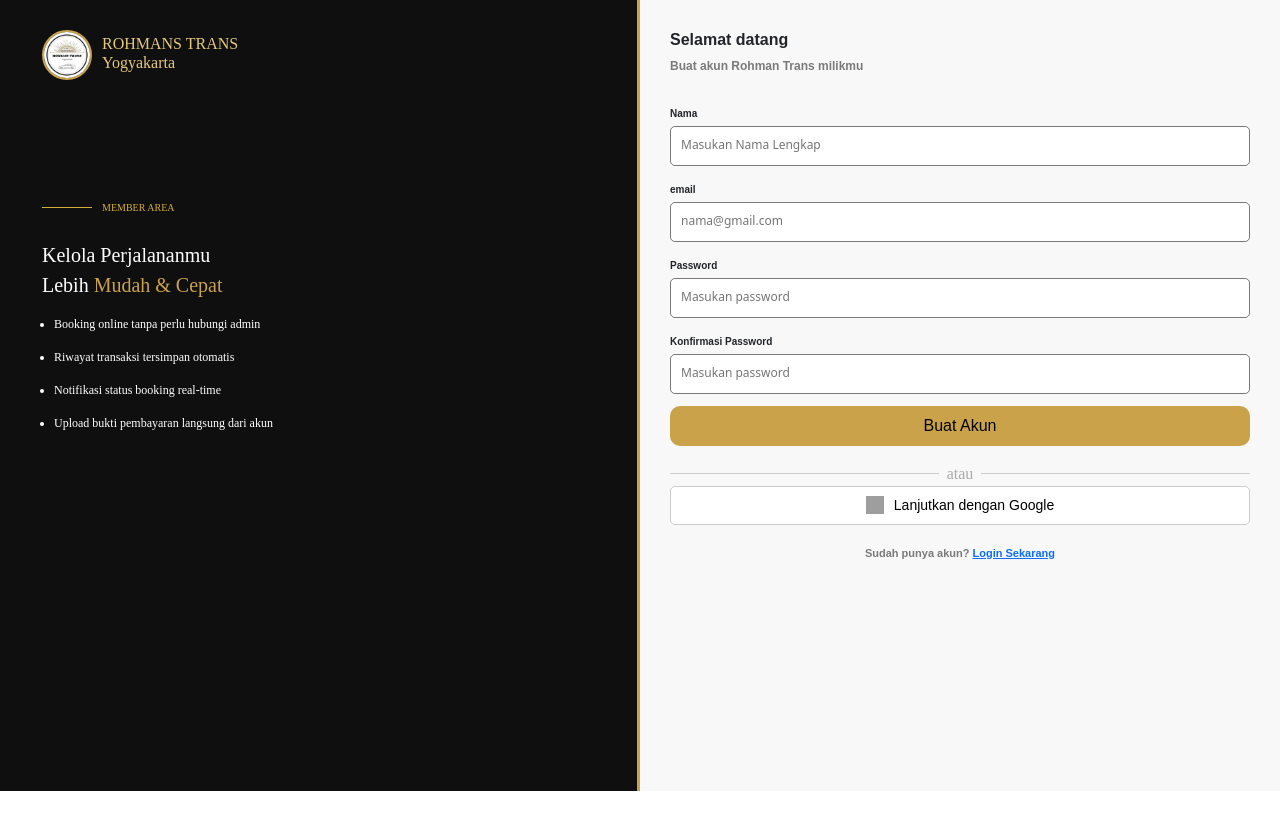
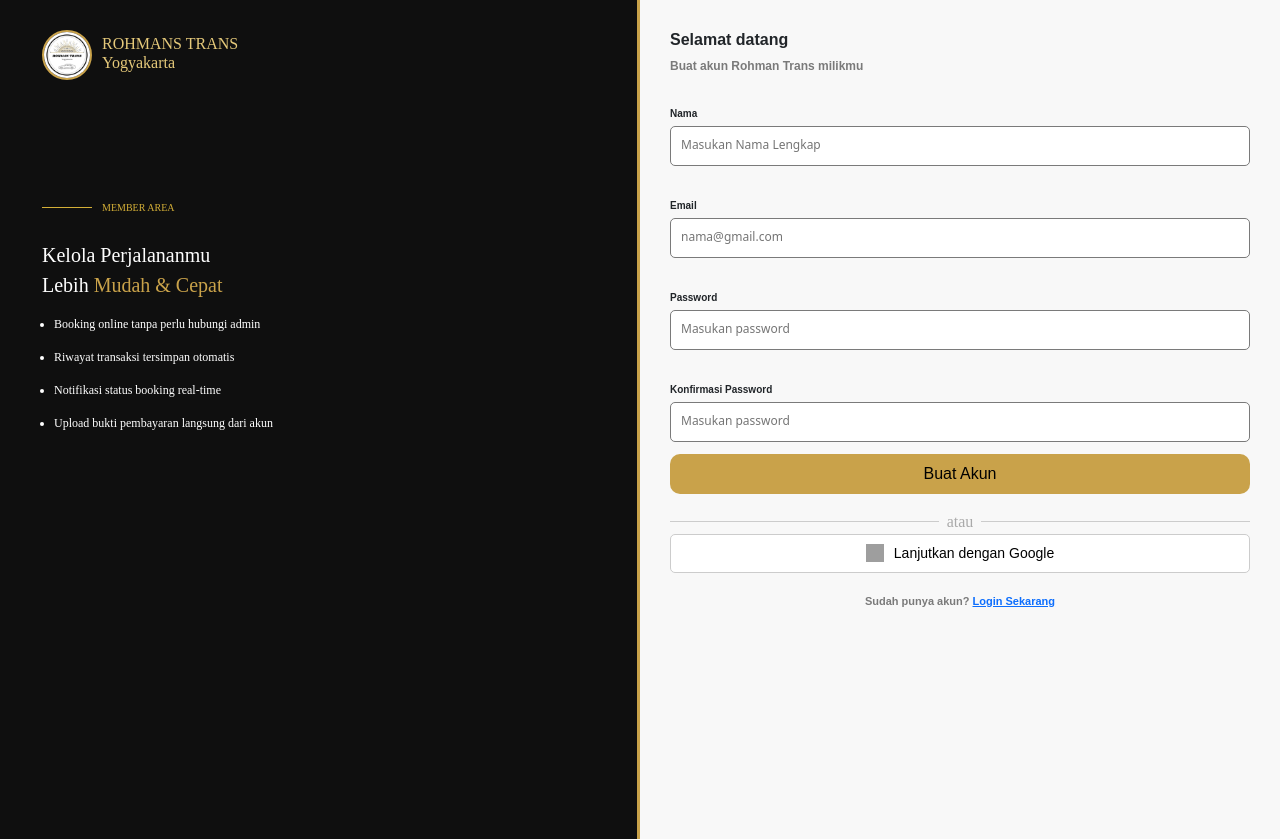
Before and after one commit to fauzanperwira444-netizen/Rohman-Trans-Project, a React (Vite) app in the folder fontend/rohman-trans/: page /register in a window 1280 px wide. Before the commit the page ends 800 px from the top, so only its background shows below. Built offline with nearby package versions, Linux system fonts and the light colour scheme; grey boxes are pictures that could not be loaded.

Commit message:
Penambahan useState pada login dan register page

```diff
--- a/fontend/rohman-trans/src/pages/Registrasi.jsx
+++ b/fontend/rohman-trans/src/pages/Registrasi.jsx
@@ -19,6 +19,48 @@ export function Registrasi(){
       [e.target.name]: e.target.value
      });
     }
+     function validate(form) {
+        const errors = {};
+
+
+        if (!form.nama) {
+            errors.nama = "Nama wajib diisi";
+        }
+        if (!form.email) {
+            errors.email = "Email wajib diisi";
+        } else if (!form.email.includes("@")) {
+            errors.email = "Format email tidak valid";
+        }
+
+        if (!form.password) {
+            errors.password = "Password wajib diisi";
+        } else {
+        const pwdRegex = /^(?=.*[A-Z])(?=.*[0-9])(?=.*[._!])[A-Za-z0-9._!]{8,20}$/;
+        if (!pwdRegex.test(form.password)) {
+            errors.password = "Password harus 8-20 karakter, mengandung minimal 1 huruf besar, 1 angka, dan 1 simbol (.,_!)";
+        }
+    }
+        if (!form.verfpwd) {
+            errors.verfpwd = "Lakukan konfirmasi password";
+        }
+
+        return errors;
+    }
+
+     const [errors, setErrors] = useState({});
+
+    function handleSubmit(e) {
+    e.preventDefault();
+
+    const validationErrors = validate(form);
+
+    if (Object.keys(validationErrors).length > 0) {
+        setErrors(validationErrors);
+        return;
+    }
+
+    console.log("Form valid:", form);
+    }
 
     return(
         <>
@@ -31,7 +73,7 @@ export function Registrasi(){
                             Buat akun Rohman Trans milikmu
                         </p>
                     </div>
-                <form >
+                <form onSubmit={handleSubmit}>
                     <div className="row">
                         <div className="col-12 col-sm-6 col-lg-12 input-css">
                             <InputField
@@ -39,38 +81,42 @@ export function Registrasi(){
                                 name="nama"
                                 value={form.nama}
                                 onChange={handleChange}
+                                error={errors.nama}
                                 placeholder="Masukan Nama Lengkap"
                             />
                         </div>
 
-                         <div className="col-12 col-sm-6 col-lg-12 ">
+                         <div className="col-12 col-sm-6 col-lg-12 input-css ">
                             <InputField
-                                label="email"
+                                label="Email"
                                 name="email"
                                 value={form.email}
                                 onChange={handleChange}
+                                error={errors.email}
                                 placeholder="nama@gmail.com"
                             />
                         </div>
 
-                        <div className="col-12 col-sm-6 col-lg-12 ">
+                        <div className="col-12 col-sm-6 col-lg-12 input-css">
                             <InputField
                                 label="Password"
                                 name="password"
                                 type="password"
                                 value={form.password}
                                 onChange={handleChange}
+                                error={errors.password}
                                 placeholder="Masukan password"
                             />
                         </div>
 
-                        <div className="col-12 col-sm-6 col-lg-12 ">
+                        <div className="col-12 col-sm-6 col-lg-12 input-css">
                             <InputField
                                 label="Konfirmasi Password"
-                                name="password"
+                                name="verfpwd"
                                 type="password"
                                 value={form.verfpwd}
                                 onChange={handleChange}
+                                error={errors.verfpwd}
                                 placeholder="Masukan password"
                             />
                         </div>
```
